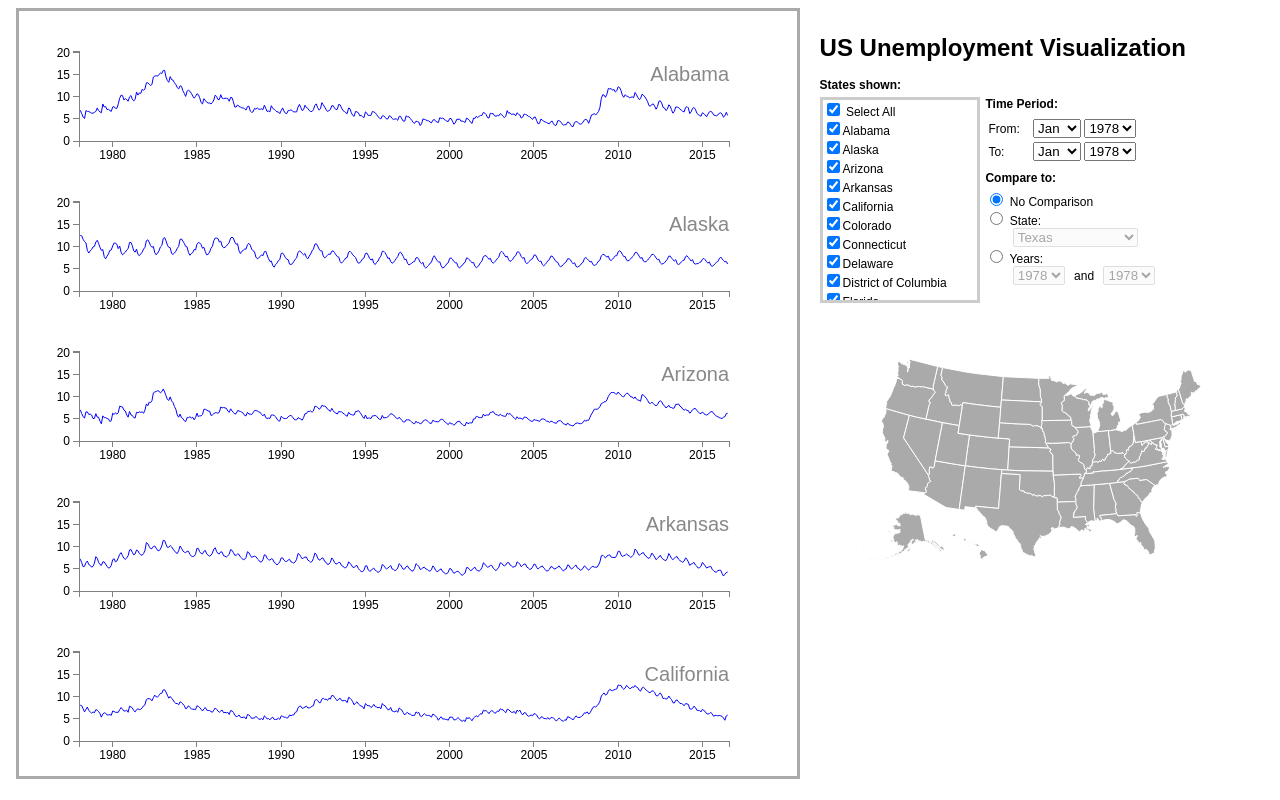
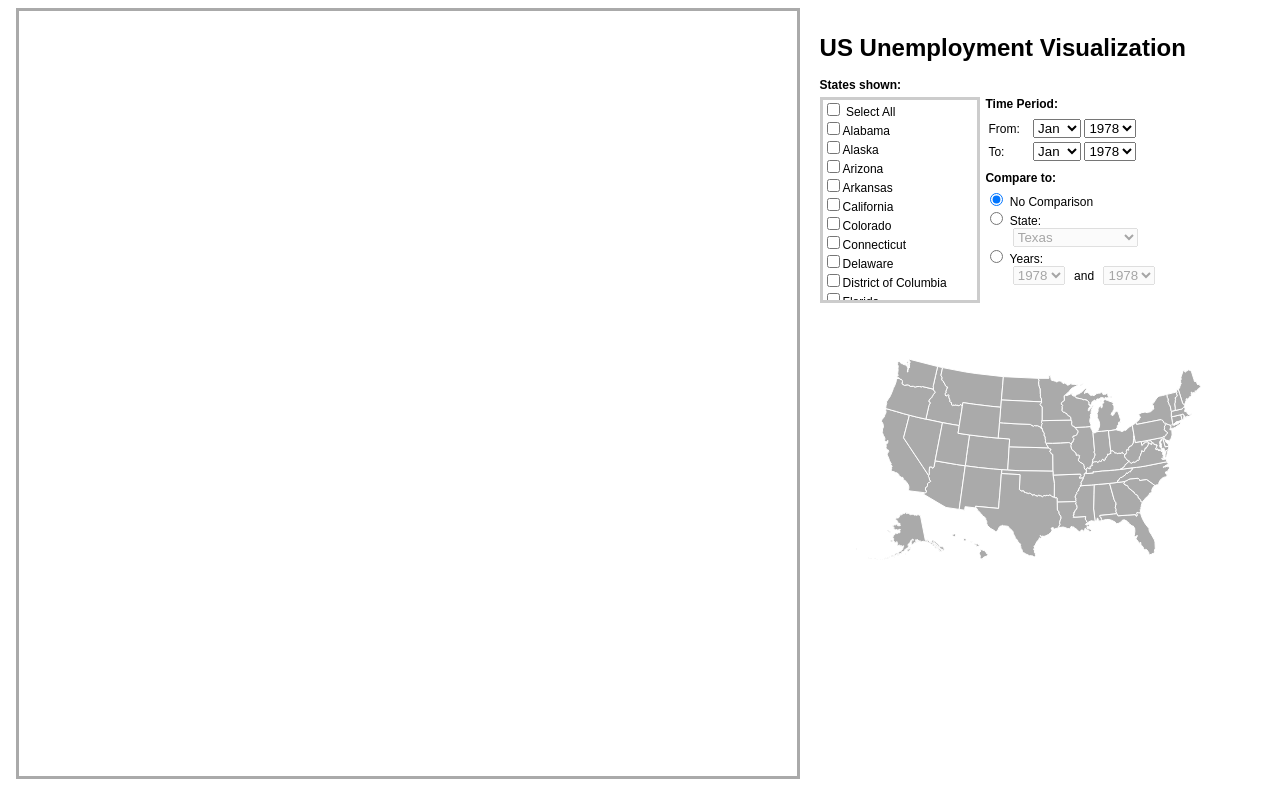
Before and after one commit to jmtaber129/unemployment-visualization, a plain HTML site: page index.html in a window 1280 px wide. Both pictures are taken after a click on the checkbox 833 px from the left and 109 px from the top of the page. Drawn offline with nearby package versions, Linux system fonts and the light colour scheme.

Commit message:
Synchronized selections between chart, list, and map.
Changing the map or selection list now changes the other and the chart
visibility accordingly.

```diff
--- a/index.html
+++ b/index.html
@@ -91,7 +91,7 @@
     <h4>States shown:</h4>
     <div id="stateOptions">
       <!-- State checkboxes -->
-      <input type="checkbox" id ="all" name="stateSelection" onClick=selectAll(this)> Select All<br>
+      <input type="checkbox" id ="all" name="stateSelection" onClick=selectAll(this) checked> Select All<br>
     </div>
     <div id="timeOptions">
       <h4>Time Period:</h4>
@@ -217,12 +217,10 @@
         .attr("id", function(d) { return d.properties.name.replace(/\s+/g, ''); })
         .style("stroke", "#fff")
         .style("stroke-width", "1")
-        .classed("inactive", true)
+        .classed("inactive", false)
+        .classed("active", true)
         .on("click", function() {
-          var _this = d3.select(this);
-          var active = _this.classed("active");
-          _this.classed("active", !active);
-          _this.classed("inactive", active);
+          changeChartDisplay(this.id);
         });
     });
 
@@ -246,8 +244,9 @@
     function selectAll(_this) {
       checkboxes = document.getElementsByName(_this.name);
       for(var i=0, n=checkboxes.length;i<n;i++) {
-        checkboxes[i].checked = _this.checked;
-        changeChartDisplay(checkboxes[i], checkboxes[i].id);
+        if (checkboxes[i].checked != _this.checked) {
+          changeChartDisplay(checkboxes[i].id);
+        }
       }
     }
 
@@ -332,6 +331,7 @@
         .append("svg")
         .style("display", "block")
         .attr("id", function(d) { return d.state.replace(/\s+/g, ''); })
+        .classed("chartActive", true)
         .attr("width", svgWidth)
         .attr("height", svgHeight)
         .on("mouseover", function(d) {
@@ -385,13 +385,14 @@
       var stateOptions = d3.select("#stateOptions");
       stateChartData.forEach(function(d) {
         var option = stateOptions
-            .datum(d.state)
-            .append("label");
+            .append("label")
+            .datum(d.state);
         option.append("input")
           .attr("type", "checkbox")
+          .attr("checked", true)
           .attr("name", "stateSelection")
           .attr("id", function(d) { return d.replace(/\s+/g, ''); })
-          .on("click", function(d) { return changeChartDisplay(this, d); });
+          .on("click", changeChartDisplay);
         option.append("text")
           .text(d.state);
         option.append("br");
@@ -400,18 +401,32 @@
 
     });
 
-    function changeChartDisplay(_this, d) {
+    function changeChartDisplay(d) {
+      var id = d.replace(/\s+/g, '');
       var stateChart = d3.select("#unemploymentCharts")
-                        .select("#" + d.replace(/\s+/g, ''));
-      if (d3.select(_this).property("checked")) {
+                        .select("#" + id);
+
+      var stateMap = d3.select("#usMap").select("#" + id);
+
+      var stateCheckBox = d3.select("#stateOptions").select("#" + id);
+
+      var active = stateChart.classed("chartActive");
+
+      if (!active) {
+        stateCheckBox.property("checked", true);
         stateChart.transition()
           .attr("height", svgHeight)
           .attr("opacity", 1);
+
       } else {
+        stateCheckBox.property("checked", false);
         stateChart.transition()
           .attr("height", 0)
           .attr("opacity", 0);
       }
+      stateChart.classed("chartActive", !active);
+      stateMap.classed("active", !active);
+      stateMap.classed("inactive", active);
     }
 
 </script>
```
